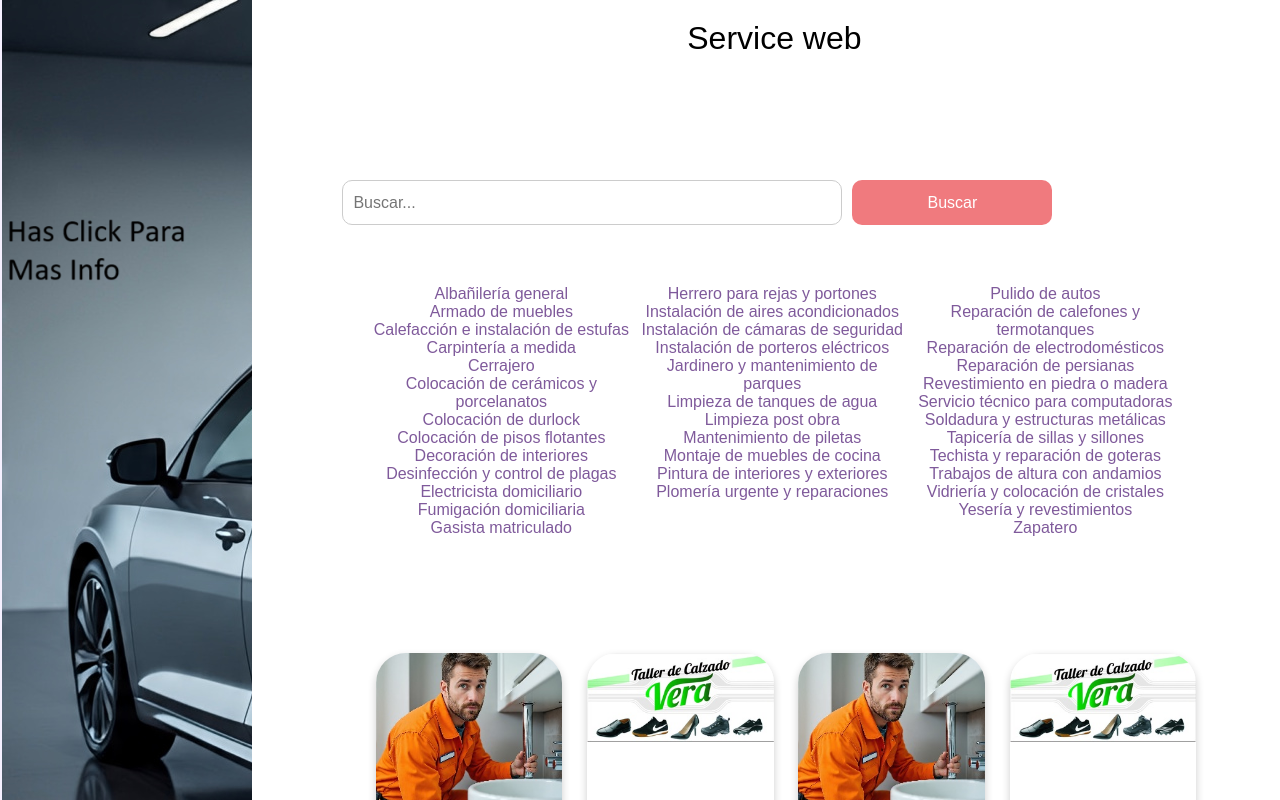
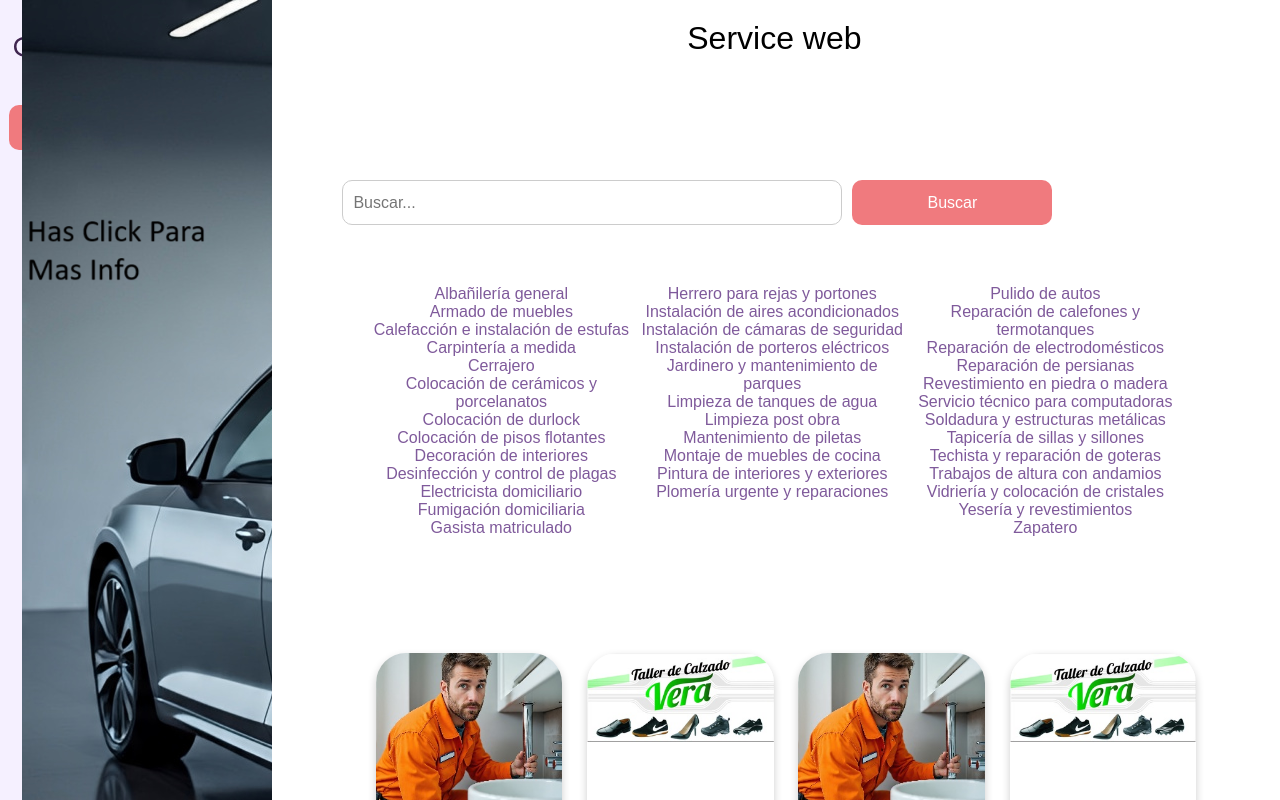
Before and after one commit to placidovera/service-web, a plain HTML site: page index.html in a window 1280 px wide. Both pictures are taken after a click on the element 33 px from the left and 42 px from the top of the page. Shown: the top 800 px of the page. Drawn offline with nearby package versions, Linux system fonts and the light colour scheme.

Commit message:
vsita movil2

```diff
--- a/estilos.css
+++ b/estilos.css
@@ -413,7 +413,7 @@ li:hover {
   display: block; /* O flex/grid, según lo que sea */
   grid-area: var;
   width: 250px;
-  transform: translateX(-260px);
+  transform: translateX(-240px);
   opacity: 1;
   transition: transform 1s ease-out, opacity 1s ease-out;
   background-image: url(./imagen/autog.png);
```
